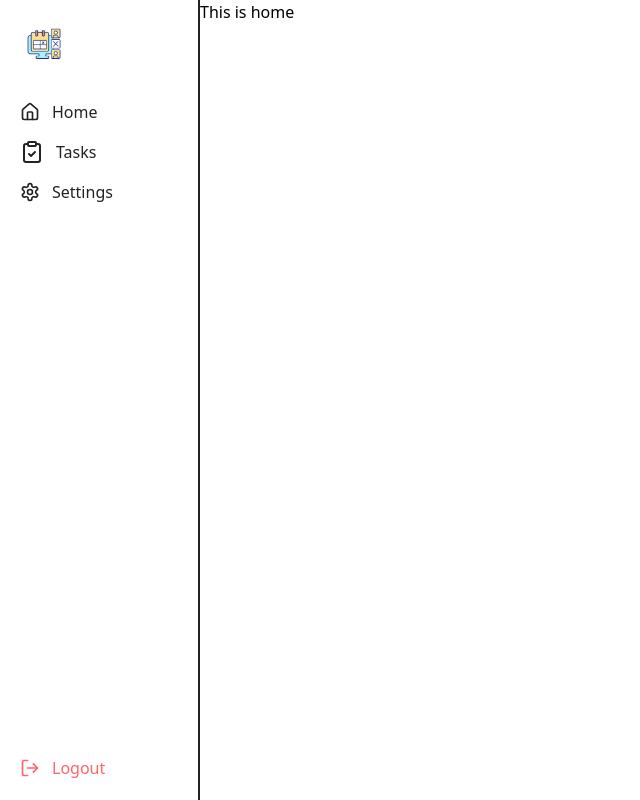
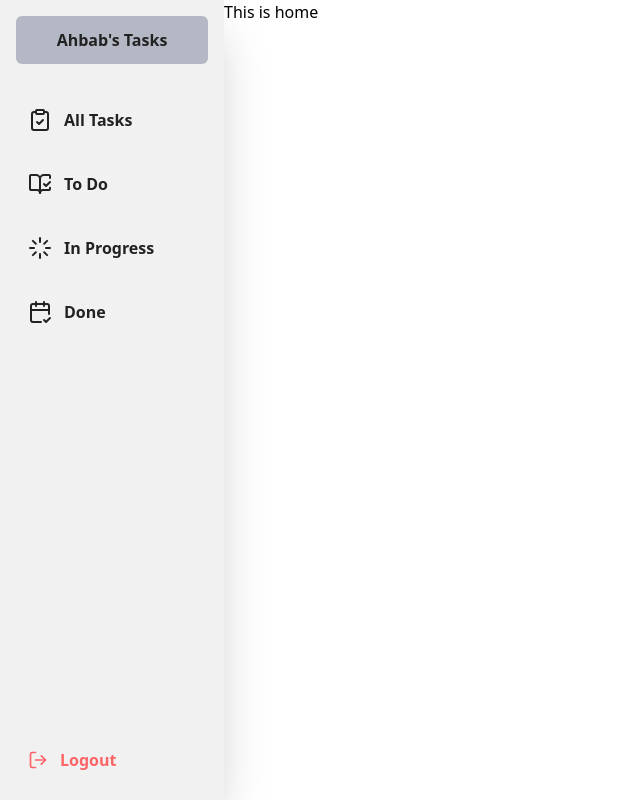
Before and after one commit to ahbab-zaman/Task-management-client-side, a React (Vite) app: page / in a window 1280 px wide. Shown: the whole page, without its empty margins (0-640 px from the left). Built offline with nearby package versions, Linux system fonts and the light colour scheme.

Commit message:
make the navbar full responsive

```diff
--- a/src/Components/Navbar.jsx
+++ b/src/Components/Navbar.jsx
@@ -1,8 +1,17 @@
 import { useState } from "react";
 import { motion, AnimatePresence } from "framer-motion";
-import { Menu, X, Home, Settings, LogOut, ClipboardCheck } from "lucide-react";
+import {
+  Menu,
+  X,
+  Home,
+  LogOut,
+  ClipboardCheck,
+  LayoutDashboard,
+  Loader,
+  CalendarCheck2,
+  BookOpenCheck,
+} from "lucide-react";
 import { Link } from "react-router";
-import logo from "../assets/task.png"
 
 export default function Sidebar() {
   const [isOpen, setIsOpen] = useState(false);
@@ -11,33 +20,44 @@ export default function Sidebar() {
   return (
     <div className="flex">
       {/* Sidebar for Large Screens */}
-      <aside className="hidden md:flex flex-col text-[#222] w-[200px] h-screen p-5 border-r-2">
+      <aside className="hidden md:flex flex-col text-[#222] w-56 h-screen p-4 shadow-2xl bg-[#f1f1f1f1] font-semibold">
         {/* Logo */}
-        <img className="w-12 mb-8" src={logo} alt="" />
+        <h2 className="mb-8 bg-[#0f204f45] p-3 text-center rounded-md">
+          Ahbab's Tasks
+        </h2>
         {/* Navigation Links */}
         <nav className="flex-1 space-y-4">
           <Link
-            to="/"
-            className="flex items-center space-x-3 hover:text-blue-400"
+            to="/tasks"
+            className="flex items-center space-x-3 p-3 rounded-md hover:bg-[#0f204f45] transition-colors duration-300"
           >
-            <Home size={20} /> <span>Home</span>
+            <ClipboardCheck /> <span>All Tasks</span>
           </Link>
+
           <Link
-            to="/tasks"
-            className="flex items-center space-x-3 hover:text-blue-400"
+            to="/todo"
+            className="flex items-center rounded-md space-x-3 p-3 hover:bg-[#0f204f45] transition-colors duration-300"
           >
-            <ClipboardCheck /> <span>Tasks</span>
+            <BookOpenCheck /> <span>To Do</span>
           </Link>
+
           <Link
-            href="#"
-            className="flex items-center space-x-3 hover:text-blue-400"
+            to="/progress"
+            className="flex items-center rounded-md space-x-3 p-3 hover:bg-[#0f204f45] transition-colors duration-300"
           >
-            <Settings size={20} /> <span>Settings</span>
+            <Loader /> <span>In Progress</span>
+          </Link>
+
+          <Link
+            to="/done"
+            className="flex items-center rounded-md space-x-3 p-3 hover:bg-[#0f204f45] transition-colors duration-300"
+          >
+            <CalendarCheck2 /> <span>Done</span>
           </Link>
         </nav>
 
         {/* Logout Button */}
-        <button className="flex items-center space-x-3 text-red-400 hover:text-red-600">
+        <button className="flex items-center p-3 rounded-md space-x-3 text-red-400 hover:bg-[#0f204f45] transition-colors duration-300">
           <LogOut size={20} /> <span>Logout</span>
         </button>
       </aside>
@@ -55,7 +75,7 @@ export default function Sidebar() {
             animate={{ x: 0 }}
             exit={{ x: -250 }}
             transition={{ duration: 0.3 }}
-            className="fixed top-0 left-0 w-64 h-screen bg-gray-900 text-white p-5 flex flex-col z-50"
+            className="fixed top-0 left-0 w-64 h-screen bg-[#f1f1f1f1] p-5 flex flex-col z-50"
           >
             {/* Close Button */}
             <button className="mb-5" onClick={() => setIsOpen(false)}>
@@ -63,30 +83,47 @@ export default function Sidebar() {
             </button>
 
             {/* Logo */}
-            <h1 className="text-2xl font-bold mb-10">MyLogo</h1>
+            <h1 className="text-2xl font-bold mb-10 p-3 bg-[#0f204f45] rounded-md">Ahbab's Tasks</h1>
 
             {/* Navigation Links */}
             <nav className="flex-1 space-y-4">
               <Link
                 onClick={handleClose}
-                to="/"
-                className="flex items-center space-x-3 hover:text-blue-400"
+                to="/tasks"
+                className="flex items-center space-x-3 p-3 rounded-md hover:bg-[#0f204f45] transition-colors duration-300"
               >
-                <Home size={20} /> <span>Home</span>
+                <ClipboardCheck /> <span>All Tasks</span>
               </Link>
+
               <Link
                 onClick={handleClose}
-                to="/tasks"
-                className="flex items-center space-x-3 hover:text-blue-400"
+                to="/todo"
+                className="flex items-center rounded-md space-x-3 p-3 hover:bg-[#0f204f45] transition-colors duration-300"
               >
-                <ClipboardCheck /> <span>Tasks</span>
+                <BookOpenCheck /> <span>To Do</span>
+              </Link>
+
+              <Link
+                onClick={handleClose}
+                to="/progress"
+                className="flex items-center rounded-md space-x-3 p-3 hover:bg-[#0f204f45] transition-colors duration-300"
+              >
+                <Loader /> <span>In Progress</span>
+              </Link>
+
+              <Link
+                onClick={handleClose}
+                to="/done"
+                className="flex items-center rounded-md space-x-3 p-3 hover:bg-[#0f204f45] transition-colors duration-300"
+              >
+                <CalendarCheck2 /> <span>Done</span>
               </Link>
             </nav>
 
             {/* Logout Button */}
             <button
               onClick={handleClose}
-              className="flex items-center space-x-3 text-red-400 hover:text-red-600"
+              className="flex items-center space-x-3 text-red-400 hover:bg-[#0f204f45] transition-colors duration-300 p-3 rounded-md"
             >
               <LogOut size={20} /> <span>Logout</span>
             </button>
```
Also changed, not shown: firebase.json (added), 1 other file (tests, documents, lock files or other folders).
